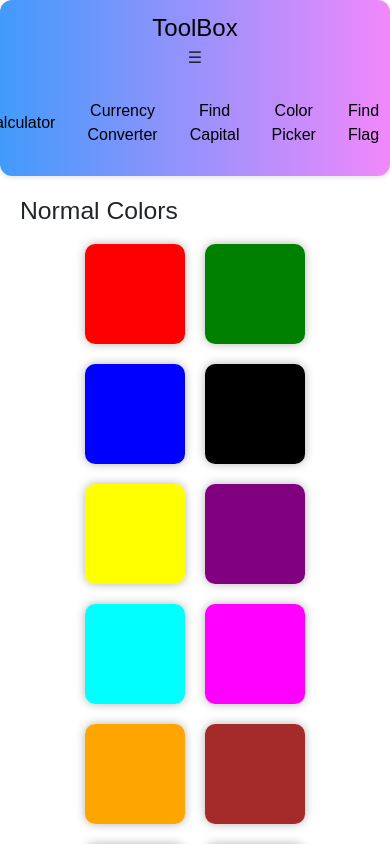
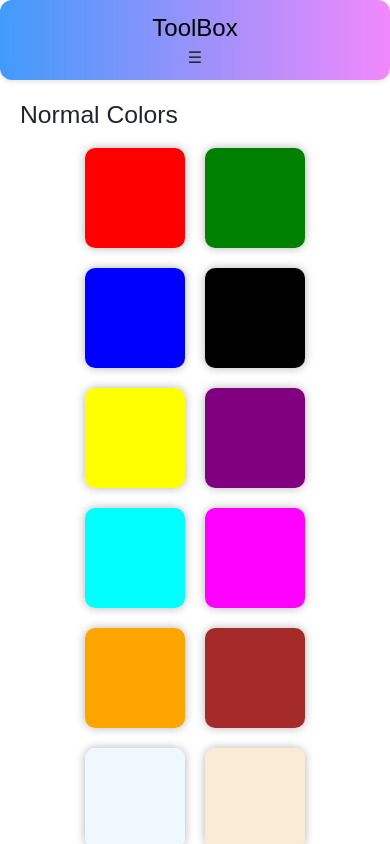
Before and after one commit to madhurpatilofficial/ToolBox, an Angular app: page /colorpicker in a window 390 px wide. Shown: the top 844 px of the page. Built offline with nearby package versions, Linux system fonts and the light colour scheme.

Commit message:
code changes

```diff
--- a/src/app/navbar/navbar.component.html
+++ b/src/app/navbar/navbar.component.html
@@ -20,13 +20,10 @@
             <li><a routerLink="findcapital" routerLinkActive="active">Find Capital</a></li>
             <li><a routerLink="colorpicker" routerLinkActive="active">Color Picker</a></li>
             <li><a routerLink="findflag" routerLinkActive="active">Find Flag</a></li>
-        <li><a routerLink="finduniversity" routerLinkActive="active">Find University</a></li>
-
-
+            <li><a routerLink="finduniversity" routerLinkActive="active">Find Universities</a></li>
 
         </ul>
     </nav>
-
 
     <router-outlet></router-outlet>
 </body>
--- a/src/app/navbar/navbar.component.ts
+++ b/src/app/navbar/navbar.component.ts
@@ -1,7 +1,6 @@
 // navbar.component.ts
 
 import { Component, HostListener, OnInit } from '@angular/core';
-import { and } from 'mathjs';
 
 @Component({
   selector: 'app-navbar',
@@ -9,7 +8,7 @@ import { and } from 'mathjs';
   styleUrls: ['./navbar.component.css']
 })
 export class NavbarComponent implements OnInit {
-  isMenuVisible = false; // Ensure it is initially set to false
+  isMenuVisible = false;
   menuIconActive = false;
 
   constructor() { }
@@ -30,8 +29,7 @@ export class NavbarComponent implements OnInit {
     this.checkScreenSize();
   }
 
-
   private checkScreenSize() {
-    this.isMenuVisible = window.innerWidth > 1600;
+    this.isMenuVisible = window.innerWidth <= 600;
   }
 }
```
Lines whose indentation alone changed are shown as unchanged.
